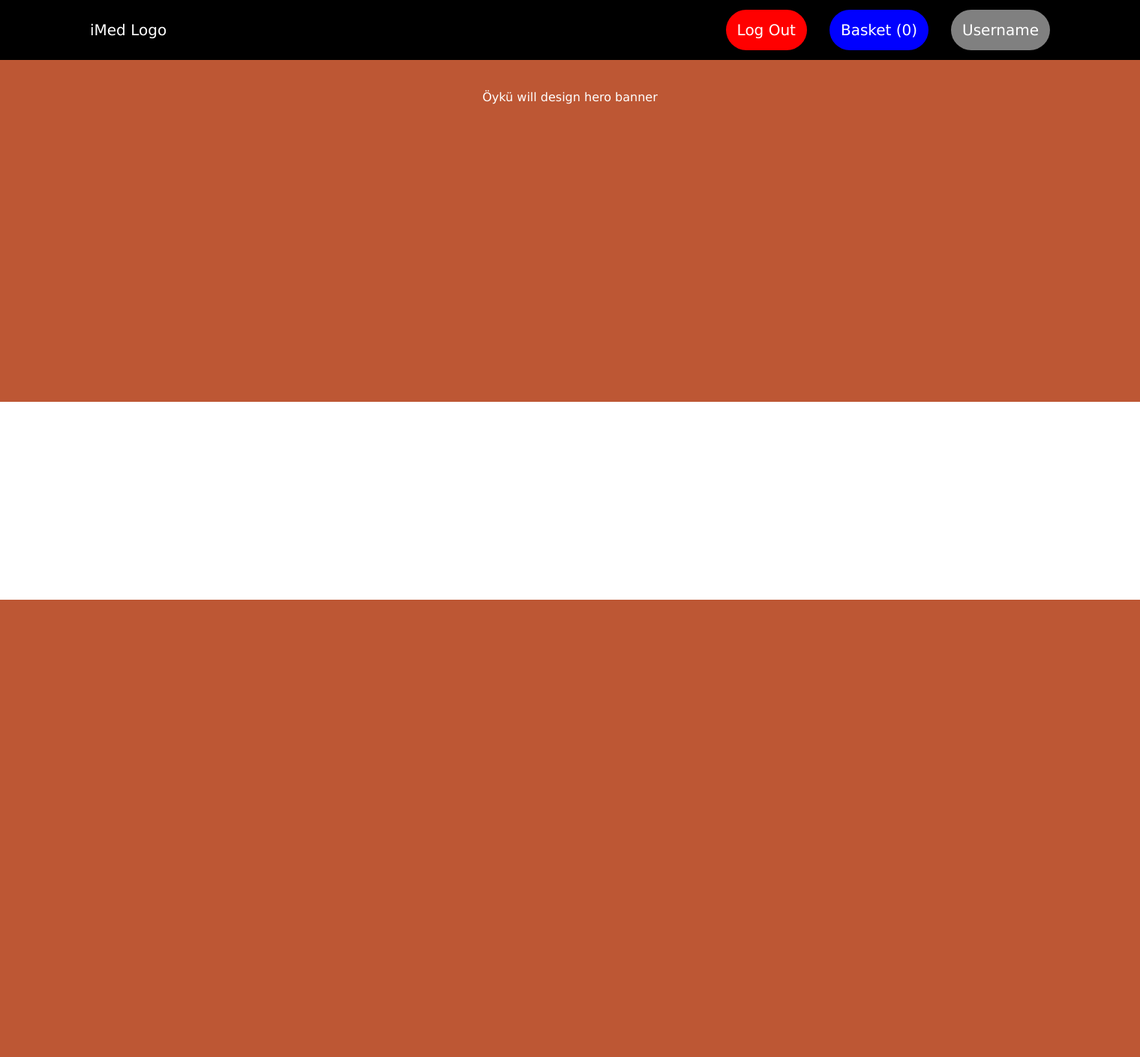
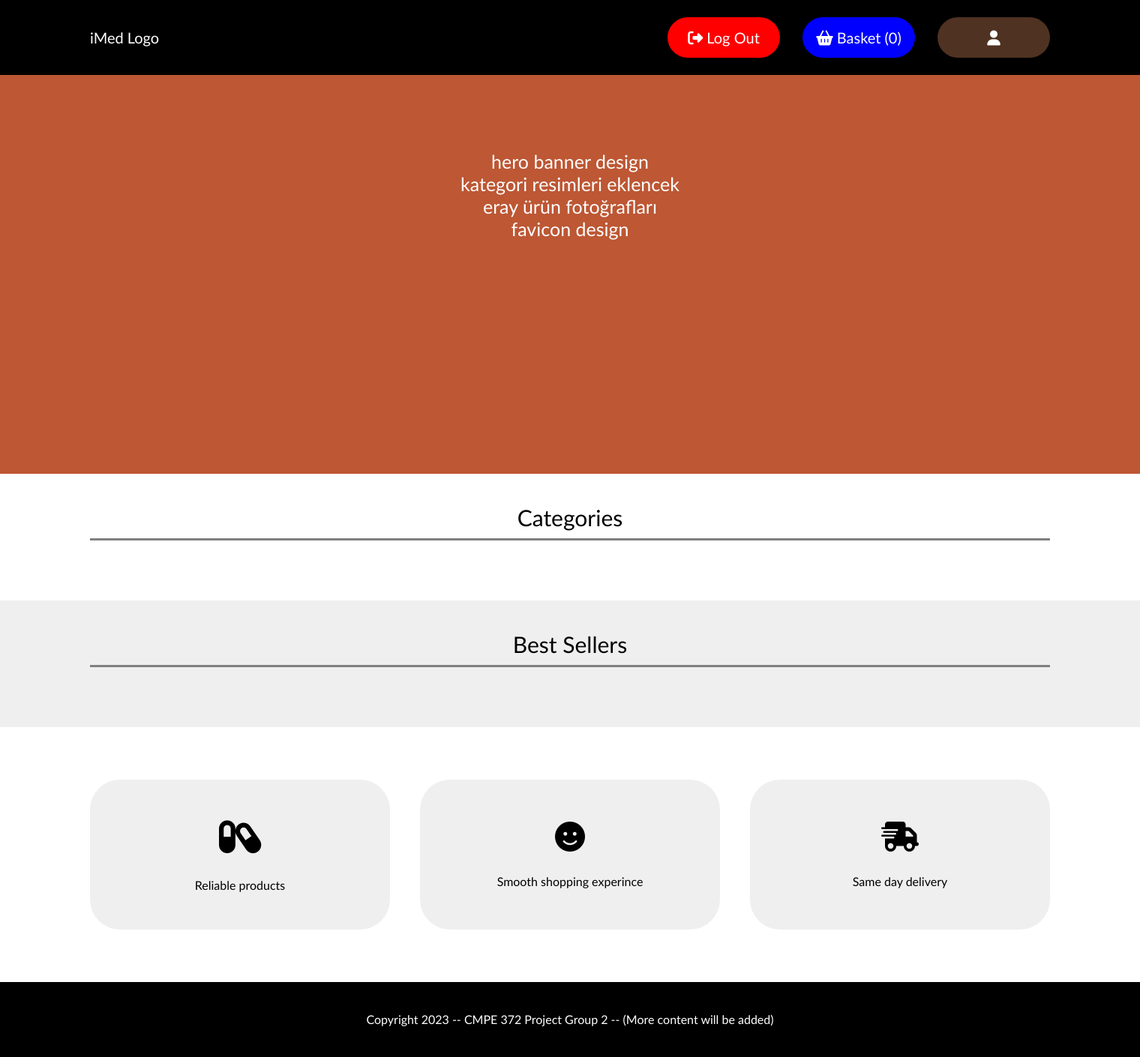
Before and after one commit to omer-akkaya/cmpe-deneme, a PHP site: page / in a window 1520 px wide. Shown: the whole page at 75% size. Before the commit the page ends 800 px from the top, so only its background shows below. Run offline with PHP 8.4, Linux system fonts and the light colour scheme; the visitor is signed in with stand-in values (Sample User, id 1); data that the repository does not hold is empty; some libraries are stand-ins or nearby versions.

Commit message:
snapshot

```diff
--- a/api/category.php
+++ b/api/category.php
@@ -0,0 +1,21 @@
+<?php
+require_once "../includes/database.php";
+
+// exit if user is not logged in
+if (!$_SESSION["id"]) {
+    exit();
+}
+
+// check if request method is GET
+if ($_SERVER["REQUEST_METHOD"] == "GET") {
+    $sql = "SELECT * FROM categories";
+    $result = mysqli_query($conn, $sql);
+    $rows = [];
+    while ($row = mysqli_fetch_array($result)) {
+        $rows[] = $row;
+    }
+    header("Content-type: application/json");
+    echo json_encode($rows);
+}
+
+?>
--- a/api/product.php
+++ b/api/product.php
@@ -0,0 +1,19 @@
+<?php
+require_once "../includes/database.php";
+// do not continue if user is not logged in
+if (!$_SESSION["id"]) {
+    exit();
+}
+
+// check if request method is GET
+if ($_SERVER["REQUEST_METHOD"] == "GET" && $_GET["featured"] == true) {
+    $sql = "SELECT * FROM products WHERE is_featured = 1";
+    $result = mysqli_query($conn, $sql);
+    $rows = [];
+    while ($row = mysqli_fetch_array($result)) {
+        $rows[] = $row;
+    }
+    header("Content-type: application/json");
+    echo json_encode($rows);
+}
+?>
--- /dev/null
+++ b/category.php
@@ -0,0 +1,4 @@
+<?php
+include_once "includes/database.php";
+echo "category page";
+?>
--- a/index.php
+++ b/index.php
@@ -8,82 +8,15 @@ if (!isset($_SESSION["id"])) {
 ?>
 
 <!DOCTYPE html>
+<!-- head starts-->
 
 <head>
     <title>iMed: Online Medical Shopping</title>
-    <!-- favicon gelecek buraya-->
-    <style>
-        * {
-            box-sizing: border-box;
-            margin: 0;
-            padding: 0;
-            font-family: Verdana, Geneva, Tahoma, sans-serif;
-        }
-
-        body {
-            /* for desktop only */
-            min-width: 1500px;
-        }
-
-        header {
-            background-color: black;
-            height: 80px;
-        }
-
-        .header-flex {
-            height: 100%;
-            color: white;
-            display: flex;
-            justify-content: space-between;
-            align-items: center;
-            max-width: 1280px;
-            margin-left: auto;
-            margin-right: auto;
-            font-size: 20px;
-        }
-
-        .header-flex__right {
-            display: flex;
-            gap: 30px;
-        }
-
-        .hero {
-            background-color: #bd5734;
-            padding-top: 30%;
-            width: 100%;
-            margin: auto;
-            position: relative;
-        }
-
-        .hero__text {
-            color: white;
-            position: absolute;
-            width: 100%;
-            top: 40px;
-            left: 0px;
-            text-align: center;
-        }
-
-        .btn {
-            background-color: #000080;
-            padding: 15px;
-            border-radius: 30px;
-            cursor: pointer;
-        }
-
-        .btn--logout {
-            background-color: red;
-        }
-
-        .btn--basket {
-            background-color: blue;
-        }
-
-        .btn--user {
-            background-color: grey;
-        }
-    </style>
+    <?php include "styles/index.css.php";
+    include "js/index.js.php" ?>
 </head>
+<!-- head ends-->
+<!-- body starts-->
 
 <body>
     <!-- header starts-->
@@ -91,9 +24,17 @@ if (!isset($_SESSION["id"])) {
         <div class="header-flex">
             <div>iMed Logo</div>
             <div class="header-flex__right">
-                <div class="btn btn--logout">Log Out</div>
-                <div class="btn btn--basket">Basket (0)</div>
-                <div class="btn btn--user">Username</div>
+                <div class="btn btn--logout">
+                    <i class="fa-solid fa-right-from-bracket"></i>
+                    Log Out
+                </div>
+                <div class="btn btn--basket">
+                    <i class="fa-solid fa-basket-shopping"></i>
+                    Basket (0)
+                </div>
+                <div class="btn btn--user">
+                    <i class="fa-solid fa-user"></i>
+                </div>
             </div>
         </div>
     </header>
@@ -101,28 +42,52 @@ if (!isset($_SESSION["id"])) {
 
     <!-- hero section starts-->
     <div class="hero">
-        <div class="hero__text">Öykü will design hero banner</div>
+        <div class="hero__text">hero banner design<br>kategori resimleri eklencek<br>eray ürün fotoğrafları<br>favicon
+            design<br>
+        </div>
     </div>
-    <!-- hero sectionends-->
+    <!-- hero section ends-->
 
-    <script src="https://ajax.googleapis.com/ajax/libs/jquery/3.2.1/jquery.min.js"></script>
-    <script>
-        $("document").ready(function () {
-            $(".btn--logout").click(function () {
-                $.ajax({
-                    url: "api/user.php",
-                    type: "post",
-                    data: { action: "logout" },
-                    success: (response) => {
-                        if (response == "success") {
-                            window.location.replace("login.php")
-                        }
-                    }
-                }
-                )
-            })
-        })
-    </script>
+    <!-- categories section starts-->
+    <div class="categories">
+        <div class="categories__title">Categories</div>
+        <div class="categories__items"></div>
+    </div>
+    <!-- categories section ends-->
+
+    <!-- best sellers section starts-->
+    <div style="background-color: #f0efef;">
+        <div class="bestseller">
+            <div class="bestseller__title">Best Sellers</div>
+            <div class="bestseller__items"></div>
+        </div>
+    </div>
+
+    <!-- best sellers section ends-->
+
+    <!-- cards section starts-->
+    <div class="cards">
+        <div class="cards__card">
+            <i class="fa-solid fa-capsules" style="font-size: 50px;"></i>
+            Reliable products
+        </div>
+        <div class=" cards__card">
+            <i class="fa-solid fa-face-smile" style="font-size: 40px;"></i>
+            Smooth shopping experince
+        </div>
+        <div class="cards__card">
+            <i class="fa-solid fa-truck-fast" style="font-size: 40px;"></i>
+            Same day delivery
+        </div>
+    </div>
+    <!-- cards section ends-->
+
+    <!-- footer section starts-->
+    <footer>
+        <div>Copyright 2023 -- CMPE 372 Project Group 2 -- (More content will be added)</div>
+    </footer>
+    <!-- footer section ends-->
 </body>
+<!-- body ends-->
 
 </html>
--- a/js/index.js.php
+++ b/js/index.js.php
@@ -1,3 +1,65 @@
+<script src="https://kit.fontawesome.com/a868116e0a.js" crossorigin="anonymous"></script>
+<script src="https://ajax.googleapis.com/ajax/libs/jquery/3.2.1/jquery.min.js"></script>
 <script>
+    function redirectCategory(id) {
+        window.location.assign(`category.php?id=${id}`)
+    }
 
+    function redirectProduct(id) {
+        window.location.assign(`product.php?id=${id}`)
+    }
+
+    //wait for document load
+    $("document").ready(function () {
+        //add logout functionality to logout button
+        $(".btn--logout").click(function () {
+            $.ajax({
+                url: "api/user.php",
+                type: "post",
+                data: { action: "logout" },
+                success: (response) => {
+                    if (response == "success") {
+                        window.location.replace("login.php")
+                    }
+                }
+            }
+            )
+        })
+        //get categories
+        $.ajax({
+            url: "api/category.php",
+            type: "get",
+            success: (response) => {
+                response.forEach(({ id, name }) => {
+                    $(".categories__items").append(`<div onClick="redirectCategory(id)" id = ${id} class= "categories__item" > ${name}</div >`)
+
+                });
+            }
+        })
+
+        $.ajax({
+            url: "api/product.php?featured=true",
+            type: "get",
+            success: (response) => {
+                response.forEach(({ id, name, price }) => {
+                    $(".bestseller__items").append(`<div onClick="redirectProduct(id)" id = ${id} class= "bestseller__item" >
+                    <div class="bestseller__item__image">product image</div>
+                    <div>${name}</div>
+                    <div style="color:green;font-weight:800;">${price} TL</div>
+                    </div >`)
+                });
+            }
+        })
+
+
+        //get account information
+        $.ajax({
+            url: "api/user.php",
+            type: "get",
+            success: ({ id, name, email }) => {
+                $(".btn--user").append(email)
+            }
+        })
+
+    })
 </script>
--- /dev/null
+++ b/order-confirmed.php
@@ -0,0 +1,4 @@
+<?php
+include_once "includes/database.php";
+echo "order confirmation page";
+?>
--- /dev/null
+++ b/product.php
@@ -0,0 +1,4 @@
+<?php
+include_once "includes/database.php";
+echo "product page";
+?>
--- /dev/null
+++ b/styles/index.css.php
@@ -0,0 +1,210 @@
+<style>
+    * {
+        box-sizing: border-box;
+        margin: 0;
+        padding: 0;
+        font-family: 'Trebuchet MS', 'Lucida Sans Unicode', 'Lucida Grande', 'Lucida Sans', Arial, sans-serif
+    }
+
+    body {
+        /* this project is designed desktop only */
+        min-width: 1500px;
+    }
+
+    header {
+        position: fixed;
+        top: 0px;
+        height: 100px;
+        background-color: black;
+        width: 100%;
+        z-index: 10;
+        /* this project is designed desktop only */
+        min-width: 1500px;
+    }
+
+    .header-flex {
+        height: 100%;
+        color: white;
+        display: flex;
+        justify-content: space-between;
+        align-items: center;
+        max-width: 1280px;
+        margin-left: auto;
+        margin-right: auto;
+        font-size: 20px;
+    }
+
+    .header-flex__right {
+        display: flex;
+        gap: 30px;
+    }
+
+    .hero {
+        background-color: #bd5734;
+        padding-top: 35%;
+        width: 100%;
+        margin: auto;
+        margin-top: 100px;
+        position: relative;
+    }
+
+    .hero__text {
+        color: white;
+        position: absolute;
+        width: 100%;
+        top: 100px;
+        left: 0px;
+        text-align: center;
+        font-size: 25px;
+    }
+
+    .btn {
+        text-align: center;
+        min-width: 150px;
+        background-color: #000080;
+        padding: 15px;
+        border-radius: 30px;
+        cursor: pointer;
+    }
+
+    .btn--logout {
+        background-color: red;
+    }
+
+    .btn--basket {
+        background-color: blue;
+    }
+
+    .btn--user {
+        background-color: #4f3222;
+    }
+
+    .categories {
+        max-width: 1280px;
+        margin: auto;
+        margin-top: 40px;
+    }
+
+    .categories__title {
+        text-align: center;
+        font-size: 30px;
+        font-weight: 500;
+        padding-bottom: 10px;
+        border-bottom: 3px grey solid;
+        margin-bottom: 40px;
+    }
+
+    .categories__items {
+        display: flex;
+        flex-wrap: wrap;
+        gap: 30px 70px;
+    }
+
+    .categories__item {
+        width: 200px;
+        height: 200px;
+        padding: 10px;
+        background-color: #f0efef;
+        color: black;
+        display: flex;
+        flex-direction: column;
+        justify-content: end;
+        align-items: center;
+        border-radius: 20px;
+        cursor: pointer;
+        user-select: none;
+    }
+
+    .categories__item:hover {
+        background-color: grey;
+        color: black;
+        transition: all;
+        transition-duration: 200ms;
+    }
+
+    .bestseller {
+        max-width: 1280px;
+        margin: auto;
+        margin-top: 40px;
+    }
+
+    .bestseller__title {
+        text-align: center;
+        font-size: 30px;
+        font-weight: 500;
+        padding-bottom: 10px;
+        border-bottom: 3px grey solid;
+        margin-bottom: 40px;
+        padding-top: 40px;
+    }
+
+    .bestseller__items {
+        display: flex;
+        justify-content: space-between;
+        padding-bottom: 40px;
+    }
+
+    .bestseller__item {
+        width: 250px;
+        height: 400px;
+        color: black;
+        background-color: white;
+        display: flex;
+        flex-direction: column;
+        justify-content: space-between;
+        align-items: center;
+        border-radius: 20px;
+        cursor: pointer;
+        user-select: none;
+        padding: 30px 0px 30px 0px;
+        font-size: 20px;
+        box-shadow: rgba(0, 0, 0, 0.35) 0px 5px 15px;
+    }
+
+    .bestseller__item__image {
+        width: 100%;
+        height: 270px;
+        background-color: white;
+    }
+
+    .bestseller__item:hover {
+        background-color: grey;
+        color: black;
+        transition: all;
+        transition-duration: 300ms;
+    }
+
+    .cards {
+        padding-top: 70px;
+        padding-bottom: 70px;
+        max-width: 1280px;
+        margin: auto;
+        display: flex;
+        justify-content: space-between;
+    }
+
+    .cards__card {
+        width: 400px;
+        height: 200px;
+        background-color: #f0efef;
+        text-align: center;
+        padding: 20px;
+        border-radius: 40px;
+        display: flex;
+        flex-direction: column;
+        justify-content: center;
+        align-items: center;
+        gap: 30px;
+    }
+
+    footer {
+        background-color: black;
+        height: 100px;
+    }
+
+    footer div {
+        color: white;
+        text-align: center;
+        padding-top: 40px;
+    }
+</style>
```
Also changed, not shown: js/login.js.php (added, +31 -0 lines), js/register.js.php (added, +34 -0 lines), js/script.php (deleted, +0 -35 lines), login.php (+4 -4 lines), register.php (+29 -11 lines), styles/register.css.php (added, +109 -0 lines), account.php (added), basket.php (added), styles/login.css.php (added).
